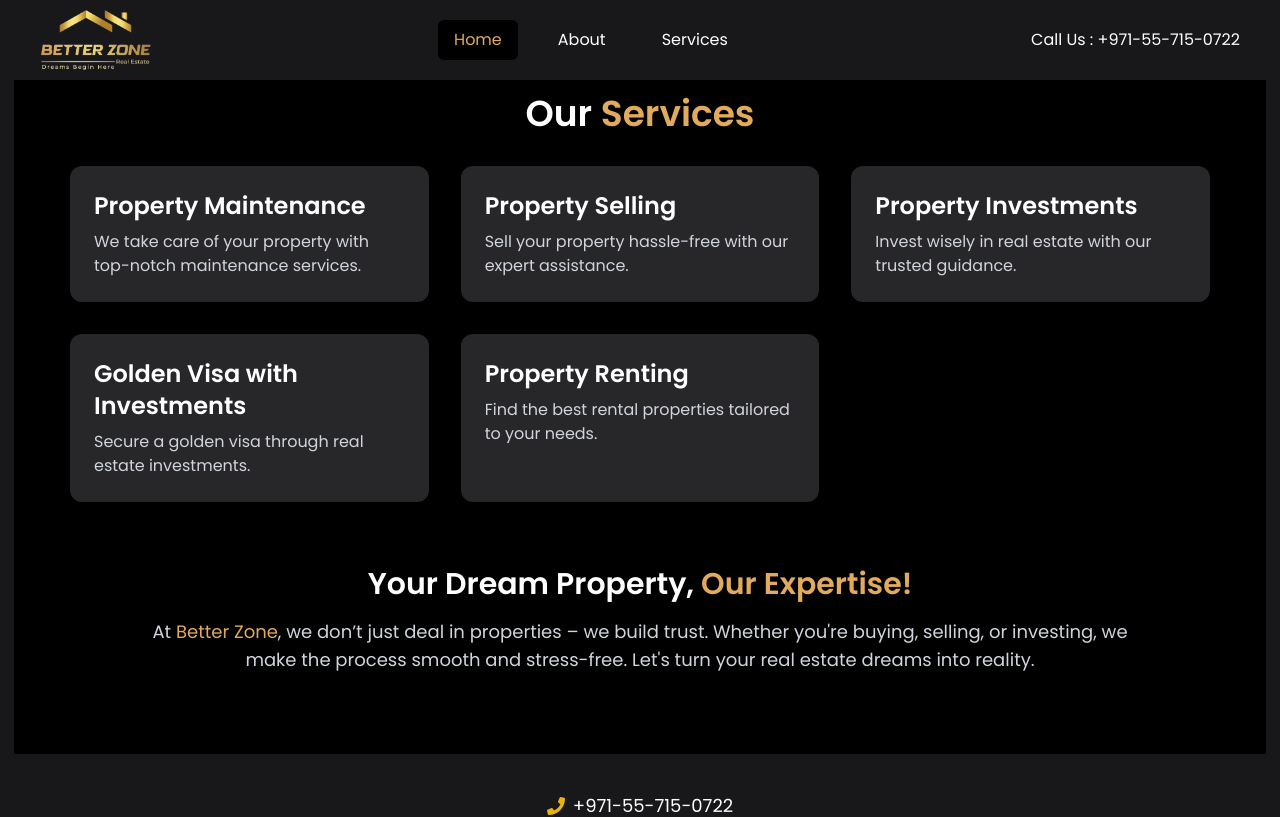
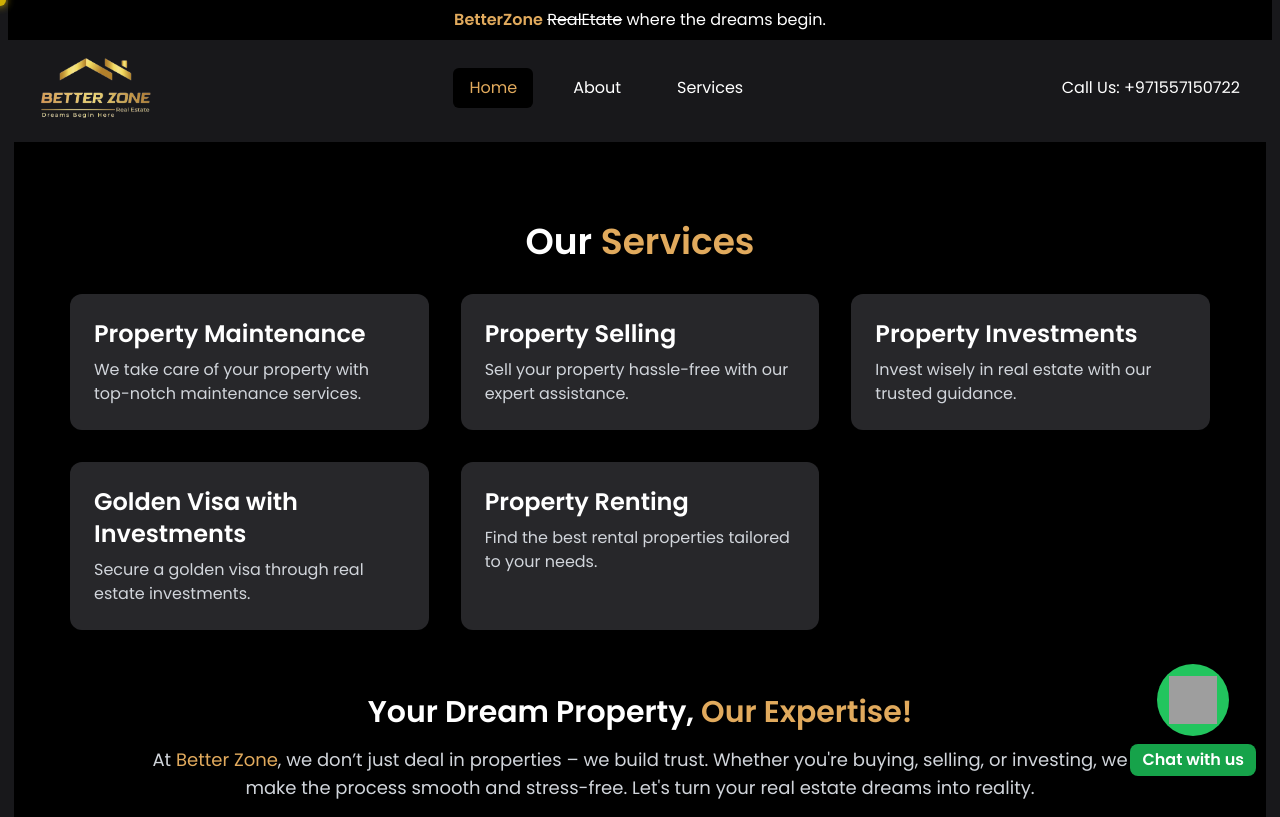
Before and after one commit to Bilal-here/BetterZone, a React (Vite) app: page /services in a window 1280 px wide. Shown: the top 817 px of the page. Built offline with nearby package versions, Linux system fonts and the light colour scheme; grey boxes are pictures that could not be loaded.

Commit message:
some changes in navbar and added whatsapp chat us

```diff
--- a/src/App.jsx
+++ b/src/App.jsx
@@ -1,29 +1,39 @@
-import React from 'react'
-import { Route, BrowserRouter as Router, Routes } from 'react-router-dom'
-import Navbar from './components/Navbar'
-import Footer from './components/Footer'
-import LandingPage from './pages/LandingPage'
-import AboutUs from './pages/AboutUs'
-import Services from './pages/Services.jsx'
+import React from 'react';
+import { Route, BrowserRouter as Router, Routes } from 'react-router-dom';
+import Navbar from './components/Navbar';
+import Footer from './components/Footer';
+import LandingPage from './pages/LandingPage';
+import AboutUs from './pages/AboutUs';
+import Services from './pages/Services.jsx';
+import CustomCursor from './components/CustomCursor.jsx';
+import WhatsAppButton from './components/WhatsAppButton';
 
 const App = () => {
   return (
-   <Router>
-    <div className="flex flex-col min-h-screen bg-black text-white font-sans ">
-      <Navbar/>
-    <div className='flex-grow'>
-    <Routes>
-      <Route path='/' element={<LandingPage/>} />
-      <Route path='/home' element={<LandingPage/>}/>
-      <Route path='/about' element={<AboutUs/>}/>
-      <Route path='/services' element={<Services/>}/>
-    </Routes>
-    </div>
-    <Footer/>
-    </div>
-   </Router>
+    <Router>
+      <CustomCursor />
+      <div>
+        <p className="text-center text-white bg-black py-2 border-8 border-solid border-zinc-900 border-t-0 shadow-lg shadow-black">
+          <span className="text-gold font-semibold">BetterZone</span> <span className="line-through">RealEtate</span> where the dreams begin.
+        </p>
+      </div>
+      <div className="flex flex-col min-h-screen bg-black text-white font-sans">
+        <Navbar />
+        <div className="flex-grow">
+          <Routes>
+            <Route path="/" element={<LandingPage />} />
+            <Route path="/home" element={<LandingPage />} />
+            <Route path="/about" element={<AboutUs />} />
+            <Route path="/services" element={<Services />} />
+          </Routes>
+        </div>
+        <Footer />
+      </div>
 
-  )
-}
 
-export default App
+      <WhatsAppButton />
+    </Router>
+  );
+};
+
+export default App;
--- /dev/null
+++ b/src/components/CustomCursor.jsx
@@ -0,0 +1,36 @@
+import { useEffect, useState } from "react";
+
+const CustomCursor = () => {
+  const [position, setPosition] = useState({ x: 0, y: 0 });
+
+  useEffect(() => {
+    const moveCursor = (e) => {
+      setPosition({ x: e.clientX, y: e.clientY });
+    };
+
+    window.addEventListener("mousemove", moveCursor);
+    return () => window.removeEventListener("mousemove", moveCursor);
+  }, []);
+
+  return (
+    <div
+      className="custom-cursor"
+      style={{
+        top: `${position.y}px`,
+        left: `${position.x}px`,
+        position: "fixed",
+        width: "12px",
+        height: "12px",
+        backgroundColor: "gold",
+        borderRadius: "50%",
+        boxShadow: "0 0 8px gold",
+        pointerEvents: "none",
+        zIndex: 9999,
+        transform: "translate(-50%, -50%)",
+        opacity : 0.8
+      }}
+    />
+  );
+};
+
+export default CustomCursor;
--- a/src/components/Hero.jsx
+++ b/src/components/Hero.jsx
@@ -53,9 +53,9 @@ function Hero() {
           }}
         >
           {[
-            { num: "100+", text: "Happy Customers" },
-            { num: "150+", text: "Properties Sold" },
-            { num: "10+", text: "Properties Renting" }
+            { num: "500+", text: "Happy Customers." },
+            { num: "3000+", text: "Properties Sold." },
+            { num: "1000+", text: "Properties Rented." }
           ].map((stat, index) => (
             <motion.span
               key={index}
--- a/src/components/Navbar.jsx
+++ b/src/components/Navbar.jsx
@@ -6,9 +6,10 @@ import bg from "../assets/BetteZone.png";
 function Navbar() {
   const [activeTab, setActiveTab] = useState("home");
   const [menuOpen, setMenuOpen] = useState(false);
+  const phoneNumber = "+971557150722"; // Your contact number
 
   return (
-    <div className="w-full h-20 bg-zinc-900 px-4 py-2 fixed top-0 left-0 z-50">
+    <div className="w-full h-20 bg-zinc-900 px-4 py-2 sticky top-0 left-0 z-50">
       <nav className="flex justify-between items-center max-w-[1200px] mx-auto">
         {/* Logo */}
         <Link to="/" onClick={() => setActiveTab("home")}>
@@ -31,7 +32,10 @@ function Navbar() {
           ))}
         </div>
 
-        <span className="hidden md:block text-white">Call Us : +971-55-715-0722</span>
+        {/* Call Us (Clickable) */}
+        <a href={`tel:${phoneNumber}`} className="hidden md:block text-white hover:text-gold transition">
+          Call Us: {phoneNumber}
+        </a>
 
         {/* Mobile Menu Icon */}
         <div className="md:hidden cursor-pointer text-white text-2xl" onClick={() => setMenuOpen(!menuOpen)}>
@@ -57,7 +61,11 @@ function Navbar() {
               {tab.charAt(0).toUpperCase() + tab.slice(1)}
             </Link>
           ))}
-          <span className="text-white mt-4">Call us-+971-55-715-0722</span>
+
+          {/* Mobile Call Us Button */}
+          <a href={`tel:${phoneNumber}`} className="text-white mt-4 hover:text-gold transition">
+            Call Us: {phoneNumber}
+          </a>
         </div>
       )}
     </div>
--- /dev/null
+++ b/src/components/WhatsAppButton.jsx
@@ -0,0 +1,27 @@
+    import React from "react";
+
+    const WhatsAppButton = () => {
+        const phoneNumber = "+971557150722";
+
+      return (
+        <div className="fixed bottom-6 right-6 flex flex-col items-center z-50">
+          <a
+            href={`https://wa.me/${phoneNumber}`} // ✅ Corrected WhatsApp Link
+            target="_blank"
+            rel="noopener noreferrer"
+            className="bg-green-500 p-3 rounded-full shadow-lg hover:bg-green-600 transition duration-300"
+          >
+            <img
+              src="https://upload.wikimedia.org/wikipedia/commons/6/6b/WhatsApp.svg"
+              alt="WhatsApp"
+              className="w-12 h-12"
+            />
+          </a>
+          <span className="text-white bg-green-600 px-3 py-1 rounded-lg mt-2 shadow-md font-semibold hidden sm:block">
+            Chat with us
+          </span>
+        </div>
+      );
+    };
+
+    export default WhatsAppButton;
--- a/src/index.css
+++ b/src/index.css
@@ -1,3 +1,22 @@
 @tailwind base;
 @tailwind components;
 @tailwind utilities;
+* {
+    cursor: none !important; /* Hide default cursor */
+  }
+
+  input, textarea, button, a {
+    cursor: none !important; /* Hide cursor here too */
+  }
+
+  .custom-cursor {
+    position: fixed;
+    width: 8px;
+    height: 8px;
+    background-color: gold;
+    border-radius: 50%;
+    box-shadow: 0 0 8px gold;
+    pointer-events: none;
+    z-index: 9999;
+    transform: translate(-50%, -50%);
+  }
--- a/src/pages/AboutUs.jsx
+++ b/src/pages/AboutUs.jsx
@@ -1,4 +1,4 @@
-import React from "react";
+import React, { useEffect } from "react";
 import { motion } from "framer-motion";
 import CEO from "../assets/CEO.jpg";
 
@@ -10,13 +10,18 @@ const services = [
   { title: "Property Renting", description: "Find the best rental properties tailored to your needs." },
 ];
 
+
 function Services() {
+  useEffect(()=>{
+    window.scrollTo(0,140);
+    },[])
+
   return (
     <div className="py-20 min-h-full px-6 md:px-14 border-[14px] border-zinc-900">
 
       {/* About CEO Section */}
       <motion.h2
-        className="text-4xl md:text-4xl font-semibold text-center text-gold mt-20"
+        className="text-4xl md:text-4xl font-semibold text-center text-gold mt-5"
         initial={{ opacity: 0, y: -20 }}
         whileInView={{ opacity: 1, y: 0 }}
         transition={{ duration: 0.8 }}
@@ -26,7 +31,7 @@ function Services() {
       </motion.h2>
 
       <motion.div
-        className="flex flex-col md:flex-row items-center justify-center gap-10 mt-12 max-w-6xl mx-auto"
+        className="flex flex-col md:flex-row items-center justify-center gap-10 mt-6 max-w-6xl mx-auto"
         initial={{ opacity: 0 }}
         whileInView={{ opacity: 1 }}
         transition={{ duration: 0.8 }}
@@ -85,7 +90,7 @@ function Services() {
           variants={{ hidden: { opacity: 0, y: 20 }, visible: { opacity: 1, y: 0 } }}
           transition={{ duration: 0.8 }}
         >
-          <h3 className="text-2xl font-bold">1000+ Properties Sold</h3>
+          <h3 className="text-2xl font-bold">3000+ Properties Sold</h3>
           <p className="opacity-80 mt-2">Successfully handled premium real estate transactions.</p>
         </motion.div>
 
--- a/src/pages/Services.jsx
+++ b/src/pages/Services.jsx
@@ -1,4 +1,4 @@
-import React from "react";
+import React , {useEffect} from "react";
 import { motion } from "framer-motion";
 
 const services = [
@@ -9,7 +9,12 @@ const services = [
   { title: "Property Renting", description: "Find the best rental properties tailored to your needs." },
 ];
 
+
 function Services() {
+   useEffect(()=>{
+      window.scrollTo(0,0);
+      },[])
+
   return (
     <div className="py-20 min-h-full px-6 md:px-14 border-[14px] border-zinc-900">
       <h2 className="text-4xl font-semibold text-center mb-8">
```
Also changed, not shown: src/pages/LandingPage.jsx (+1 -134 lines), 1 other file (tests, documents, lock files or other folders).
